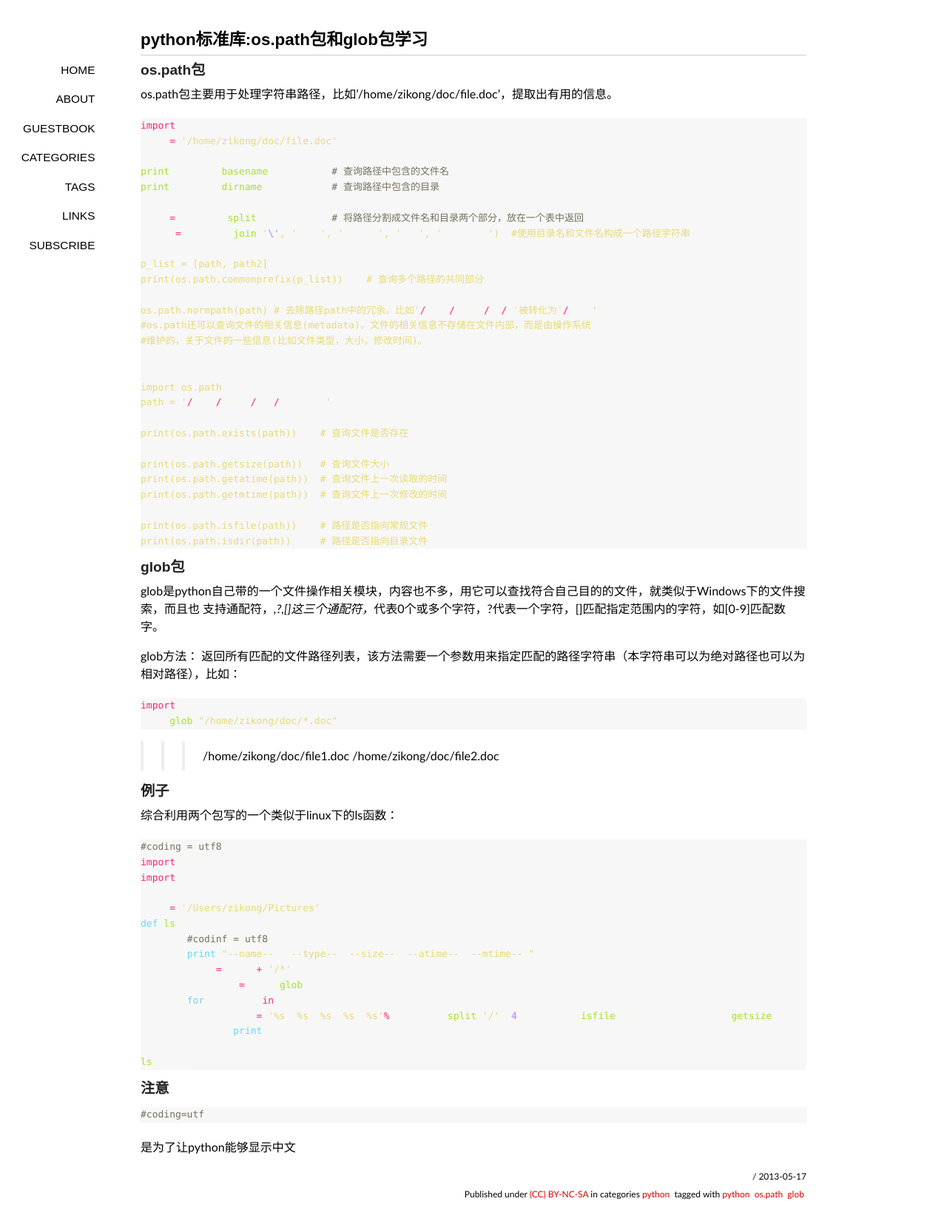
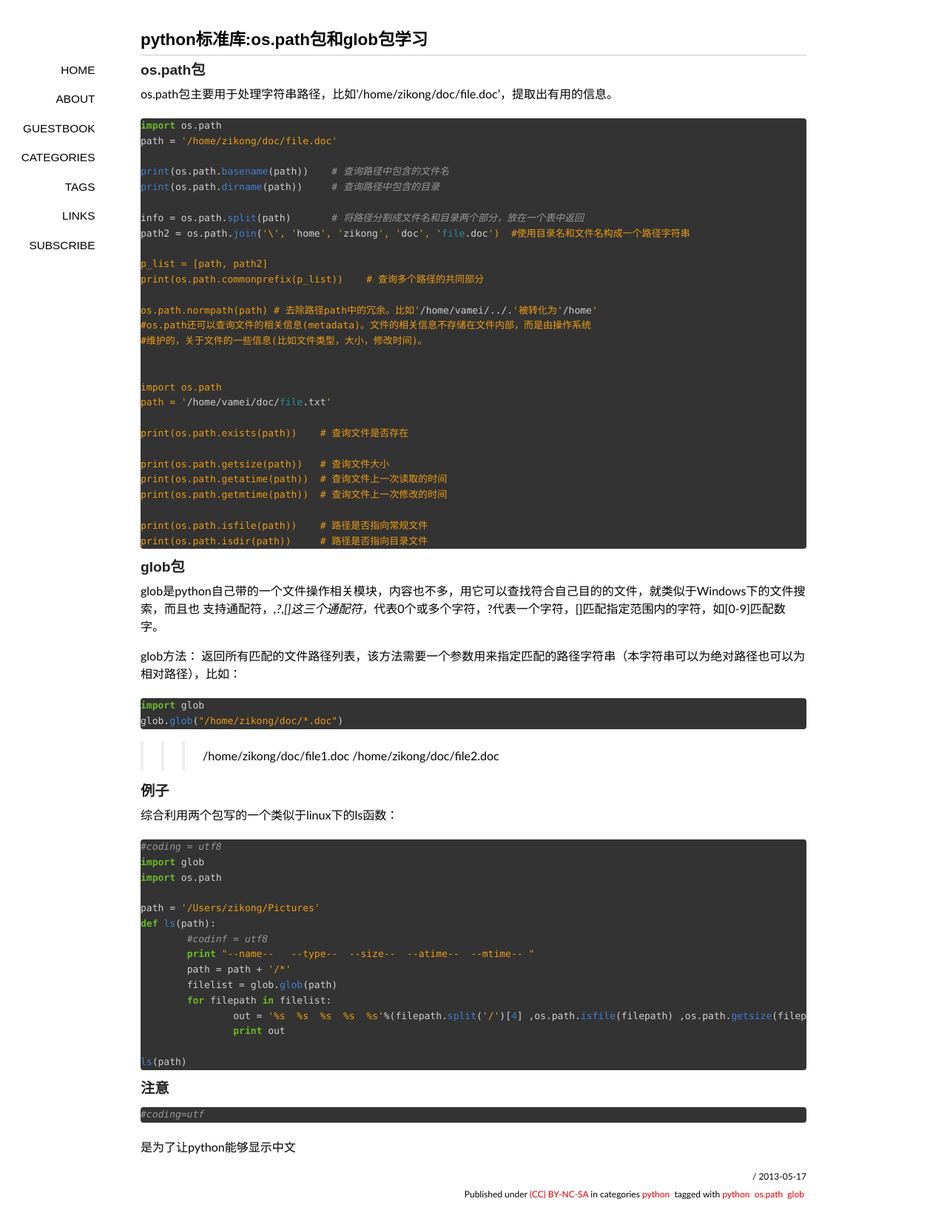
Before and after one commit to zikong/zikong.github.com, a Jekyll site: the page built from _posts/2013-05-17-python-os.path-and-glob.markdown, in a window 1280 px wide. Shown: the whole page at 74% size. Built offline with Jekyll 4.4.1, drawn with Linux system fonts in a browser that asks for light colours; some web fonts are replaced; Markdown is read by kramdown in place of the engine named in the settings; comment, search, counter and statistics services are not loaded.

Commit message:
style change

```diff
--- a/media/css/highlight.css
+++ b/media/css/highlight.css
@@ -1,59 +1,69 @@
-.hll { background-color: #49483e }
-.c { color: #75715e } /* Comment */
-.err { color: #960050; background-color: #1e0010 } /* Error */
-.k { color: #66d9ef } /* Keyword */
-.l { color: #ae81ff } /* Literal */
-.n { color: #f8f8f2 } /* Name */
-.o { color: #f92672 } /* Operator */
-.p { color: #f8f8f2 } /* Punctuation */
-.cm { color: #75715e } /* Comment.Multiline */
-.cp { color: #75715e } /* Comment.Preproc */
-.c1 { color: #75715e } /* Comment.Single */
-.cs { color: #75715e } /* Comment.Special */
-.ge { font-style: italic } /* Generic.Emph */
-.gs { font-weight: bold } /* Generic.Strong */
-.kc { color: #66d9ef } /* Keyword.Constant */
-.kd { color: #66d9ef } /* Keyword.Declaration */
-.kn { color: #f92672 } /* Keyword.Namespace */
-.kp { color: #66d9ef } /* Keyword.Pseudo */
-.kr { color: #66d9ef } /* Keyword.Reserved */
-.kt { color: #66d9ef } /* Keyword.Type */
-.ld { color: #e6db74 } /* Literal.Date */
-.m { color: #ae81ff } /* Literal.Number */
-.s { color: #e6db74 } /* Literal.String */
-.na { color: #a6e22e } /* Name.Attribute */
-.nb { color: #f8f8f2 } /* Name.Builtin */
-.nc { color: #a6e22e } /* Name.Class */
-.no { color: #66d9ef } /* Name.Constant */
-.nd { color: #a6e22e } /* Name.Decorator */
-.ni { color: #f8f8f2 } /* Name.Entity */
-.ne { color: #a6e22e } /* Name.Exception */
-.nf { color: #a6e22e } /* Name.Function */
-.nl { color: #f8f8f2 } /* Name.Label */
-.nn { color: #f8f8f2 } /* Name.Namespace */
-.nx { color: #a6e22e } /* Name.Other */
-.py { color: #f8f8f2 } /* Name.Property */
-.nt { color: #f92672 } /* Name.Tag */
-.nv { color: #f8f8f2 } /* Name.Variable */
-.ow { color: #f92672 } /* Operator.Word */
-.w { color: #f8f8f2 } /* Text.Whitespace */
-.mf { color: #ae81ff } /* Literal.Number.Float */
-.mh { color: #ae81ff } /* Literal.Number.Hex */
-.mi { color: #ae81ff } /* Literal.Number.Integer */
-.mo { color: #ae81ff } /* Literal.Number.Oct */
-.sb { color: #e6db74 } /* Literal.String.Backtick */
-.sc { color: #e6db74 } /* Literal.String.Char */
-.sd { color: #e6db74 } /* Literal.String.Doc */
-.s2 { color: #e6db74 } /* Literal.String.Double */
-.se { color: #ae81ff } /* Literal.String.Escape */
-.sh { color: #e6db74 } /* Literal.String.Heredoc */
-.si { color: #e6db74 } /* Literal.String.Interpol */
-.sx { color: #e6db74 } /* Literal.String.Other */
-.sr { color: #e6db74 } /* Literal.String.Regex */
-.s1 { color: #e6db74 } /* Literal.String.Single */
-.ss { color: #e6db74 } /* Literal.String.Symbol */
-.bp { color: #f8f8f2 } /* Name.Builtin.Pseudo */
-.vc { color: #f8f8f2 } /* Name.Variable.Class */
-.vg { color: #f8f8f2 } /* Name.Variable.Global */
-.vi { color: #f8f8f2 } /* Name.Variable.Instance */
-.il { color: #ae81ff } /* Literal.Number.Integer.Long */
+.hll { background-color: #404040 }
+.c { color: #999999; font-style: italic } /* Comment */
+.err { color: #a61717; background-color: #e3d2d2 } /* Error */
+.g { color: #d0d0d0 } /* Generic */
+.k { color: #6ab825; font-weight: bold } /* Keyword */
+.l { color: #d0d0d0 } /* Literal */
+.n { color: #d0d0d0 } /* Name */
+.o { color: #d0d0d0 } /* Operator */
+.x { color: #d0d0d0 } /* Other */
+.p { color: #d0d0d0 } /* Punctuation */
+.cm { color: #999999; font-style: italic } /* Comment.Multiline */
+.cp { color: #cd2828; font-weight: bold } /* Comment.Preproc */
+.c1 { color: #999999; font-style: italic } /* Comment.Single */
+.cs { color: #e50808; font-weight: bold; background-color: #520000 } /* Comment.Special */
+.gd { color: #d22323 } /* Generic.Deleted */
+.ge { color: #d0d0d0; font-style: italic } /* Generic.Emph */
+.gr { color: #d22323 } /* Generic.Error */
+.gh { color: #ffffff; font-weight: bold } /* Generic.Heading */
+.gi { color: #589819 } /* Generic.Inserted */
+.go { color: #cccccc } /* Generic.Output */
+.gp { color: #aaaaaa } /* Generic.Prompt */
+.gs { color: #d0d0d0; font-weight: bold } /* Generic.Strong */
+.gu { color: #ffffff; text-decoration: underline } /* Generic.Subheading */
+.gt { color: #d22323 } /* Generic.Traceback */
+.kc { color: #6ab825; font-weight: bold } /* Keyword.Constant */
+.kd { color: #6ab825; font-weight: bold } /* Keyword.Declaration */
+.kn { color: #6ab825; font-weight: bold } /* Keyword.Namespace */
+.kp { color: #6ab825 } /* Keyword.Pseudo */
+.kr { color: #6ab825; font-weight: bold } /* Keyword.Reserved */
+.kt { color: #6ab825; font-weight: bold } /* Keyword.Type */
+.ld { color: #d0d0d0 } /* Literal.Date */
+.m { color: #3677a9 } /* Literal.Number */
+.s { color: #ed9d13 } /* Literal.String */
+.na { color: #bbbbbb } /* Name.Attribute */
+.nb { color: #24909d } /* Name.Builtin */
+.nc { color: #447fcf; text-decoration: underline } /* Name.Class */
+.no { color: #40ffff } /* Name.Constant */
+.nd { color: #ffa500 } /* Name.Decorator */
+.ni { color: #d0d0d0 } /* Name.Entity */
+.ne { color: #bbbbbb } /* Name.Exception */
+.nf { color: #447fcf } /* Name.Function */
+.nl { color: #d0d0d0 } /* Name.Label */
+.nn { color: #447fcf; text-decoration: underline } /* Name.Namespace */
+.nx { color: #d0d0d0 } /* Name.Other */
+.py { color: #d0d0d0 } /* Name.Property */
+.nt { color: #6ab825; font-weight: bold } /* Name.Tag */
+.nv { color: #40ffff } /* Name.Variable */
+.ow { color: #6ab825; font-weight: bold } /* Operator.Word */
+.w { color: #666666 } /* Text.Whitespace */
+.mf { color: #3677a9 } /* Literal.Number.Float */
+.mh { color: #3677a9 } /* Literal.Number.Hex */
+.mi { color: #3677a9 } /* Literal.Number.Integer */
+.mo { color: #3677a9 } /* Literal.Number.Oct */
+.sb { color: #ed9d13 } /* Literal.String.Backtick */
+.sc { color: #ed9d13 } /* Literal.String.Char */
+.sd { color: #ed9d13 } /* Literal.String.Doc */
+.s2 { color: #ed9d13 } /* Literal.String.Double */
+.se { color: #ed9d13 } /* Literal.String.Escape */
+.sh { color: #ed9d13 } /* Literal.String.Heredoc */
+.si { color: #ed9d13 } /* Literal.String.Interpol */
+.sx { color: #ffa500 } /* Literal.String.Other */
+.sr { color: #ed9d13 } /* Literal.String.Regex */
+.s1 { color: #ed9d13 } /* Literal.String.Single */
+.ss { color: #ed9d13 } /* Literal.String.Symbol */
+.bp { color: #24909d } /* Name.Builtin.Pseudo */
+.vc { color: #40ffff } /* Name.Variable.Class */
+.vg { color: #40ffff } /* Name.Variable.Global */
+.vi { color: #40ffff } /* Name.Variable.Instance */
+.il { color: #3677a9 } /* Literal.Number.Integer.Long */
--- a/media/css/style.css
+++ b/media/css/style.css
@@ -45,7 +45,7 @@ h1{font-family:"Cuprum","Hiragino Sans GB","Microsoft YaHei",sans-serif;font-siz
 h2{font-family:"Cuprum","Hiragino Sans GB","Microsoft YaHei",sans-serif;font-size:1.4em;color:#111;}
 h3{font-family:"Cuprum","Hiragino Sans GB","Microsoft YaHei",sans-serif;font-size:1.2em;color:#222;}
 h4{font-family:"Cuprum","Hiragino Sans GB","Microsoft YaHei",sans-serif;font-size:1em;color:#333;}
-pre,code{font-family:Menlo,"Andale Mono",Consolas,"Courier New",Monaco,monospace;font-size:13px;}
-code{background-color:#F7F7F7;}
+pre,code{font-family:Menlo,"Andale Mono",Consolas,"Courier New",Monaco,monospace;font-size:13px;-webkit-border-radius: 4px;}
+code{background-color:#333333;}
 embed,object,iframe{display:block;margin:4px auto;}
 .gist{font-size: 12px;line-height:1.6;}
```
